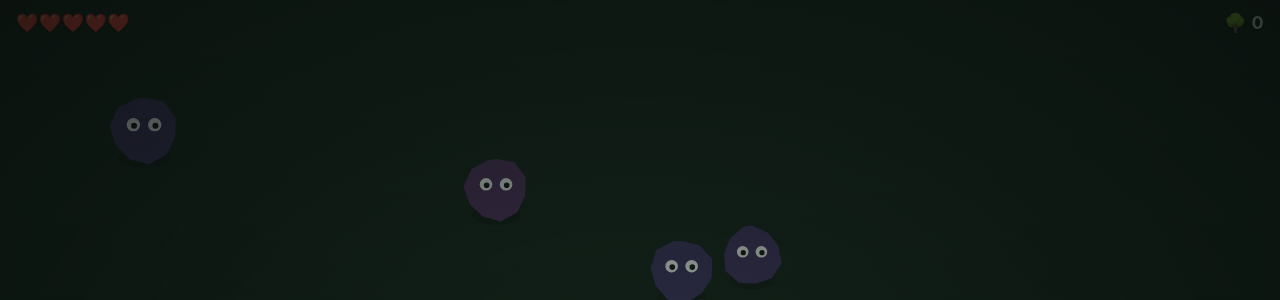
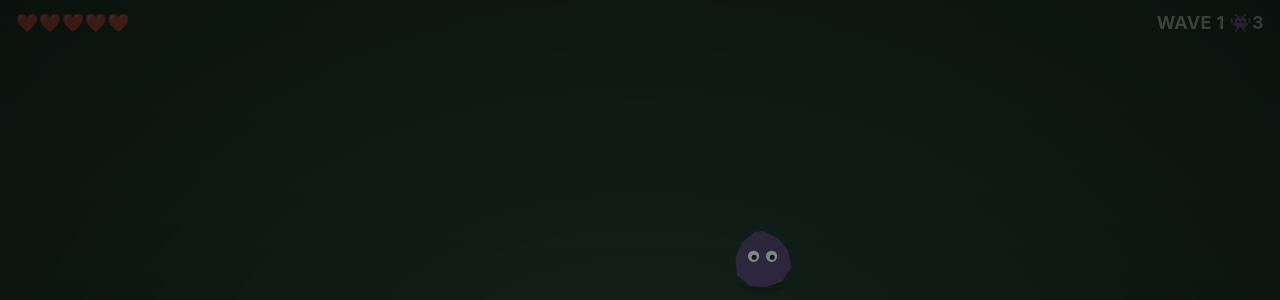
Before and after one commit to leafmoon0828/mori, a plain HTML site: page paint-tree-game.html in a window 1280 px wide. Shown: the top 300 px of the page. Drawn offline with Linux system fonts and the light colour scheme; animation ran at ten frames a second.

Commit message:
ウェーブ制に刷新: 6種の敵タイプ＋難易度カーブ付きウェーブ
敵タイプを追加:
- grunt(ふつう) / swarm(小さな群れ) / brute(でかい・遅い・タンク・強打)
- runner(素早く木々を軽く切り回る) / dasher(突進・強打) / warden(超タンク)
各タイプに speed/tough(塗りやすさ)/chopMul/chopEvery/roam/dash を設定。

ウェーブ管理:
- 手作り12ウェーブで各タイプを段階的に紹介しつつ難易度上昇
- 13ウェーブ以降はポイント制で自動生成し無限にスケール
- ウェーブをクリアすると小休止→次へ、3の倍数でHP+1回復
- 全体速度はウェーブでゆるやかに上昇
- WAVE告知バナー／HUDにウェーブ番号・敵数を表示
- 従来の時間経過による連続出現は廃止

Co-Authored-By: Claude Opus 4.8 <noreply@anthropic.com>

```diff
--- a/paint-tree-game.html
+++ b/paint-tree-game.html
@@ -46,7 +46,7 @@
   <h1>ぬって森に</h1>
   <p>敵を指でなぞって塗りつぶすと木に変わります<br>
   でも残った敵は木を切り倒しにきます</p>
-  <p style="font-size:13px;opacity:.6;">切られる前に塗って守ろう<br>画面をタッチしてスタート</p>
+  <p style="font-size:13px;opacity:.6;">ウェーブ形式で敵が攻めてくる！<br>切られる前に塗って森を守ろう<br>画面をタッチしてスタート</p>
 </div>
 
 <div id="over" class="overlay">
@@ -68,15 +68,59 @@
   const MAX_HP = 5;
   const TREE_HP = 3;
   const BRUSH = 34;
+  const BASE_CHASE = 50;
+  const REST_TIME = 2.6;   // ウェーブ間のインターバル(秒)
 
-  // ---- difficulty (rises with elapsed play time) ----
-  // level() ~0 at start, ~1 near 90s, keeps creeping up slowly afterwards.
-  const level        = () => elapsed / 90;
-  const maxEnemies   = () => 18;    // 最初から一定（時間で増やさない）
-  const spawnEvery   = () => 0.8;   // 最初から一定ペースで絶え間なく湧く
-  const speedMul     = () => 1 + level() * 1.3;                           // wander/spawn speed
-  const chaseSpeed   = () => 46 + level() * 40;                           // 46 → faster chase
-  const chopInterval = () => Math.max(0.4, 0.8 - level() * 0.35);         // chops trees faster
+  // ---- 敵タイプ ----
+  // speed: 速度倍率 / tough: 塗りやすさ(大=塗りやすい, 小=タンク) /
+  // chopMul: 1回で木に与えるダメージ / chopEvery: 木を切る間隔(秒) /
+  // roam: 一撃ごとに別の木へ移る / dash: 突進(加速が鋭い)
+  const KINDS = {
+    grunt:  { r:[24,32], speed:1.00, tough:1.00, chopMul:1, chopEvery:0.80, h:270, s:35, l:30, brow:false, label:'ふつう' },
+    swarm:  { r:[15,19], speed:1.50, tough:1.25, chopMul:1, chopEvery:1.00, h:46,  s:62, l:46, brow:false, label:'むれ' },
+    brute:  { r:[44,54], speed:0.45, tough:0.40, chopMul:2, chopEvery:0.90, h:2,   s:55, l:33, brow:true,  label:'ボス' },
+    runner: { r:[19,24], speed:1.95, tough:1.00, chopMul:1, chopEvery:0.42, h:194, s:55, l:40, brow:false, roam:true, label:'はやぎり' },
+    dasher: { r:[22,28], speed:1.50, tough:1.00, chopMul:2, chopEvery:0.70, h:28,  s:70, l:45, brow:true,  dash:true, label:'とっしん' },
+    warden: { r:[30,38], speed:0.85, tough:0.32, chopMul:1, chopEvery:0.80, h:320, s:46, l:40, brow:true,  label:'かたい' },
+  };
+
+  // ---- 手作りウェーブ (登場順で各タイプを段階的に紹介 & 難易度カーブ) ----
+  // 各グループ: [タイプ, 数, 出現間隔s, 開始遅延s]
+  const WAVES = [
+    [ ['grunt',3,0.45,0] ],                                                   // 1 いきなり3匹
+    [ ['grunt',4,0.45,0] ],                                                   // 2
+    [ ['swarm',7,0.22,0] ],                                                   // 3 小さな群れ
+    [ ['brute',1,0,0] ],                                                      // 4 でかいのが1匹
+    [ ['grunt',4,0.5,0], ['swarm',4,0.25,1.4] ],                             // 5
+    [ ['runner',2,0.9,0], ['grunt',3,0.5,0.6] ],                            // 6 素早い木こり登場
+    [ ['brute',1,0,0], ['grunt',4,0.55,1.0] ],                              // 7
+    [ ['swarm',10,0.18,0], ['runner',2,0.9,2.0] ],                          // 8
+    [ ['dasher',2,1.0,0], ['grunt',4,0.5,0.5] ],                            // 9 突進登場
+    [ ['brute',2,1.2,0], ['swarm',7,0.22,1.0] ],                            // 10
+    [ ['warden',1,0,0], ['grunt',3,0.6,0.6], ['runner',2,0.9,1.6] ],       // 11 かたいの登場
+    [ ['brute',1,0,0], ['dasher',2,0.9,0.8], ['swarm',9,0.18,0], ['runner',2,0.9,2.0] ], // 12 総攻撃
+  ];
+
+  // 12ウェーブ以降は自動生成でスケール
+  const PICKS = [
+    { g:['grunt',3,0.5], pts:2 },
+    { g:['swarm',7,0.2], pts:2 },
+    { g:['runner',2,0.85], pts:3 },
+    { g:['dasher',2,0.85], pts:3 },
+    { g:['brute',1,0], pts:3 },
+    { g:['warden',1,0], pts:3 },
+  ];
+  function genWave(w){
+    let target = 6 + (w - 12) * 1.6, acc = 0;
+    const groups = [];
+    let guard = 0;
+    while (acc < target && guard++ < 40){
+      const p = PICKS[Math.floor(rand(0, PICKS.length))];
+      groups.push([...p.g, rand(0, 2.2)]);
+      acc += p.pts;
+    }
+    return groups;
+  }
 
   let W = 0, H = 0, DPR = 1;
   function resize(){
@@ -90,32 +134,87 @@
   resize();
 
   const rand = (a, b) => a + Math.random() * (b - a);
+  const clamp = (v, a, b) => v < a ? a : v > b ? b : v;
 
-  let enemies, trees, particles, planted, hp, spawnTimer, elapsed, state, flash, shakeMag;
+  let enemies, trees, particles, planted, hp, state, flash, shakeMag;
+  let wave, waveState, restTimer, spawnQueue, bannerText, bannerT;
 
   function reset(){
-    enemies = []; trees = []; particles = [];
-    planted = 0; hp = MAX_HP; spawnTimer = 0; elapsed = 0;
-    state = 'playing'; flash = 0; shakeMag = 0;
-    for (let i = 0; i < 4; i++) spawnEnemy();
+    enemies = []; trees = []; particles = []; spawnQueue = [];
+    planted = 0; hp = MAX_HP; state = 'playing'; flash = 0; shakeMag = 0;
+    bannerText = ''; bannerT = 0;
+    startWave(1);
+  }
+
+  // ---- ウェーブ管理 ----
+  const gSpeed = () => 1 + Math.min(0.5, (wave - 1) * 0.02);  // ウェーブが進むと全体が少し速く
+
+  function banner(text, dur){ bannerText = text; bannerT = dur; }
+
+  function startWave(w){
+    wave = w;
+    const defs = (w <= WAVES.length) ? WAVES[w - 1] : genWave(w);
+    spawnQueue = [];
+    for (const g of defs){
+      const kind = g[0], count = g[1], every = g[2], delay = g[3] || 0;
+      const clustered = (kind === 'swarm');
+      const cx = rand(90, W - 90), cy = rand(120, H - 80);
+      for (let i = 0; i < count; i++){
+        spawnQueue.push({
+          t: delay + i * every, kind,
+          x: clustered ? cx + rand(-55, 55) : null,
+          y: clustered ? cy + rand(-55, 55) : null
+        });
+      }
+    }
+    waveState = 'active';
+    banner('WAVE ' + w, 1.6);
     updateHud();
+  }
+
+  function updateWaves(dt){
+    if (waveState === 'active'){
+      for (let i = spawnQueue.length - 1; i >= 0; i--){
+        spawnQueue[i].t -= dt;
+        if (spawnQueue[i].t <= 0){
+          const s = spawnQueue[i];
+          spawnEnemy(s.kind, s.x, s.y);
+          spawnQueue.splice(i, 1);
+        }
+      }
+      if (spawnQueue.length === 0 && enemies.length === 0){
+        waveState = 'rest';
+        restTimer = REST_TIME;
+        if (wave % 3 === 0 && hp < MAX_HP){ hp++; updateHud(); }
+        banner('WAVE ' + wave + ' クリア！', 1.5);
+      }
+    } else {
+      restTimer -= dt;
+      if (restTimer <= 0) startWave(wave + 1);
+    }
   }
 
   function updateHud(){
     hpEl.textContent = '❤️'.repeat(hp) + '🤍'.repeat(MAX_HP - hp);
-    tcEl.textContent = '🌳 ' + trees.length;
+    tcEl.textContent = 'WAVE ' + wave + '  👾' + enemies.length;
   }
 
-  function spawnEnemy(){
-    const r = rand(24, 34);
-    const ang = rand(0, Math.PI * 2), sp = rand(12, 26) * speedMul();
+  function spawnEnemy(kind, x, y){
+    const K = KINDS[kind] || KINDS.grunt;
+    const r = rand(K.r[0], K.r[1]);
+    const ang = rand(0, Math.PI * 2), sp = rand(8, 18) * K.speed;
     enemies.push({
-      x: rand(r + 20, W - r - 20),
-      y: rand(r + 90, H - r - 30),
+      kind,
+      x: x != null ? clamp(x, r + 10, W - r - 10) : rand(r + 20, W - r - 20),
+      y: y != null ? clamp(y, r + 90, H - r - 30) : rand(r + 90, H - r - 30),
       r, vx: Math.cos(ang) * sp, vy: Math.sin(ang) * sp,
       paint: 0, wob: rand(0, Math.PI * 2), steer: rand(0.4, 1),
-      hue: rand(255, 285), target: null, chop: 0, lean: 1
+      body: 'hsl(' + K.h + ',' + K.s + '%,' + K.l + '%)',
+      brow: !!K.brow, roam: !!K.roam, dash: !!K.dash,
+      speed: K.speed, tough: K.tough, chopMul: K.chopMul, chopEvery: K.chopEvery,
+      target: null, chop: 0, lean: 1
     });
+    updateHud();
   }
 
   // ---- painting ----
@@ -124,7 +223,7 @@
     for (const e of enemies){
       const d = Math.hypot(e.x - x, e.y - y);
       if (d < e.r + BRUSH){
-        e.paint = Math.min(1, e.paint + (1 - d / (e.r + BRUSH)) * 0.038 + 0.009);
+        e.paint = Math.min(1, e.paint + ((1 - d / (e.r + BRUSH)) * 0.038 + 0.009) * e.tough);
         if (Math.random() < 0.5) splat(x + rand(-8, 8), y + rand(-8, 8));
       }
     }
@@ -140,8 +239,8 @@
         r: rand(4, 8), life: 1, type: 'leaf', g: rand(60, 120), rot: rand(0, 6.28) });
     }
   }
-  function woodChips(x, y, dir){
-    for (let i = 0; i < 6; i++){
+  function woodChips(x, y, dir, n){
+    for (let i = 0; i < (n || 6); i++){
       particles.push({ x, y, vx: rand(20, 90) * dir, vy: rand(-70, -20),
         r: rand(2, 5), life: 1, type: 'chip', g: rand(140, 200) });
     }
@@ -183,10 +282,17 @@
     }
     return best;
   }
+  function randomTree(exclude){
+    let pool = trees.filter(t => !t.falling && t !== exclude);
+    if (!pool.length) pool = trees.filter(t => !t.falling);
+    return pool.length ? pool[Math.floor(rand(0, pool.length))] : null;
+  }
+  function acquire(e){ return e.roam ? randomTree(null) : nearestTree(e.x, e.y); }
 
   function gameOver(){
     state = 'over';
-    scoreEl.innerHTML = '植えた木の数&nbsp; <b style="font-size:22px">' + planted + '</b>';
+    scoreEl.innerHTML = 'WAVE&nbsp;<b style="font-size:22px">' + wave + '</b>&nbsp;まで到達<br>' +
+      '<span style="opacity:.75;font-size:13px">植えた木 ' + planted + ' 本</span>';
     over.style.display = 'flex';
   }
 
@@ -200,9 +306,8 @@
   }
 
   function update(dt){
-    elapsed += dt;
-    spawnTimer += dt;
-    if (spawnTimer > spawnEvery() && enemies.length < maxEnemies()){ spawnTimer = 0; spawnEnemy(); }
+    updateWaves(dt);
+    if (bannerT > 0) bannerT -= dt;
     if (flash > 0) flash = Math.max(0, flash - dt * 2);
     if (shakeMag > 0) shakeMag = Math.max(0, shakeMag - dt * 30);
 
@@ -211,14 +316,15 @@
       const e = enemies[i];
       e.wob += dt * 4;
 
-      if (!e.target || !trees.includes(e.target) || e.target.falling) e.target = nearestTree(e.x, e.y);
+      if (!e.target || !trees.includes(e.target) || e.target.falling) e.target = acquire(e);
 
       if (e.target){
         const t = e.target;
         const dx = t.x - e.x, dy = t.y - e.y, d = Math.hypot(dx, dy) || 1;
         const reach = e.r + t.r * 0.7;
         if (d > reach){
-          const sp = chaseSpeed(), k = Math.min(1, dt * 3);
+          let sp = BASE_CHASE * e.speed * gSpeed(), k = Math.min(1, dt * 3);
+          if (e.dash){ sp *= 1.3; k = Math.min(1, dt * 5); }
           e.vx += ((dx / d) * sp - e.vx) * k;
           e.vy += ((dy / d) * sp - e.vy) * k;
           e.chop = 0;
@@ -226,17 +332,18 @@
           e.vx *= 0.8; e.vy *= 0.8;
           e.lean = dx >= 0 ? 1 : -1;
           e.chop += dt;
-          if (e.chop >= chopInterval()){
-            e.chop = 0; t.hp--; t.shake = 1;
-            woodChips(t.x, t.y + t.r * 0.4, e.lean);
+          if (e.chop >= e.chopEvery){
+            e.chop = 0; t.hp -= e.chopMul; t.shake = 1;
+            woodChips(t.x, t.y + t.r * 0.4, e.lean, e.chopMul >= 2 ? 10 : 6);
             if (t.hp <= 0){ t.falling = true; t.fallDir = e.lean; t.fallT = 0; }
+            else if (e.roam) e.target = randomTree(t);   // はやぎり: 一撃で次の木へ
           }
         }
       } else {
-        // wander
+        // wander (木がまだ無いとき)
         e.vx += rand(-6, 6) * dt * e.steer;
         e.vy += rand(-6, 6) * dt * e.steer;
-        const sp = Math.hypot(e.vx, e.vy), cap = 40 * speedMul();
+        const sp = Math.hypot(e.vx, e.vy), cap = 40 * e.speed;
         if (sp > cap){ e.vx = e.vx / sp * cap; e.vy = e.vy / sp * cap; }
         e.chop = 0;
       }
@@ -306,7 +413,7 @@
     ctx.save(); ctx.translate(e.x, e.y); ctx.rotate(lean);
     ctx.fillStyle = 'rgba(0,0,0,.25)';
     ctx.beginPath(); ctx.ellipse(0, e.r * 0.85, e.r * 0.8, e.r * 0.3, 0, 0, 6.28); ctx.fill();
-    ctx.fillStyle = `hsl(${e.hue},35%,28%)`;
+    ctx.fillStyle = e.body;
     blob(e.r, wob); ctx.fill();
     if (e.paint > 0){
       ctx.save();
@@ -325,6 +432,13 @@
       ctx.fillStyle = '#111';
       circle(-e.r * 0.30, -e.r * 0.12, e.r * 0.09);
       circle(e.r * 0.34, -e.r * 0.12, e.r * 0.09);
+      if (e.brow){
+        ctx.strokeStyle = '#111'; ctx.lineWidth = e.r * 0.11; ctx.lineCap = 'round';
+        ctx.beginPath();
+        ctx.moveTo(-e.r * 0.52, -e.r * 0.44); ctx.lineTo(-e.r * 0.14, -e.r * 0.26);
+        ctx.moveTo(e.r * 0.52, -e.r * 0.44);  ctx.lineTo(e.r * 0.14, -e.r * 0.26);
+        ctx.stroke();
+      }
       ctx.globalAlpha = 1;
     }
     ctx.restore();
@@ -356,7 +470,7 @@
     if (!t.falling && t.hp < t.maxHp){
       const bw = t.r * 1.4, bx = t.x - bw / 2, by = t.y - t.r * 1.9;
       ctx.fillStyle = 'rgba(0,0,0,.4)'; ctx.fillRect(bx, by, bw, 5);
-      ctx.fillStyle = '#e0533b'; ctx.fillRect(bx, by, bw * (t.hp / t.maxHp), 5);
+      ctx.fillStyle = '#e0533b'; ctx.fillRect(bx, by, bw * Math.max(0, t.hp) / t.maxHp, 5);
     }
   }
 
@@ -394,6 +508,19 @@
     }
     ctx.restore();
 
+    // ウェーブ告知バナー
+    if (bannerT > 0){
+      const a = Math.min(1, bannerT * 1.6);
+      const cleared = bannerText.indexOf('クリア') >= 0;
+      ctx.globalAlpha = a;
+      ctx.textAlign = 'center'; ctx.textBaseline = 'middle';
+      ctx.fillStyle = cleared ? '#8ff0a0' : '#eafff0';
+      ctx.font = '800 ' + Math.min(44, W * 0.1) + 'px -apple-system, sans-serif';
+      ctx.shadowColor = 'rgba(0,0,0,.6)'; ctx.shadowBlur = 8;
+      ctx.fillText(bannerText, W / 2, H * 0.32);
+      ctx.shadowBlur = 0; ctx.globalAlpha = 1;
+    }
+
     if (flash > 0){
       ctx.fillStyle = 'rgba(200,40,30,' + (flash * 0.35) + ')';
       ctx.fillRect(0, 0, W, H);
```
